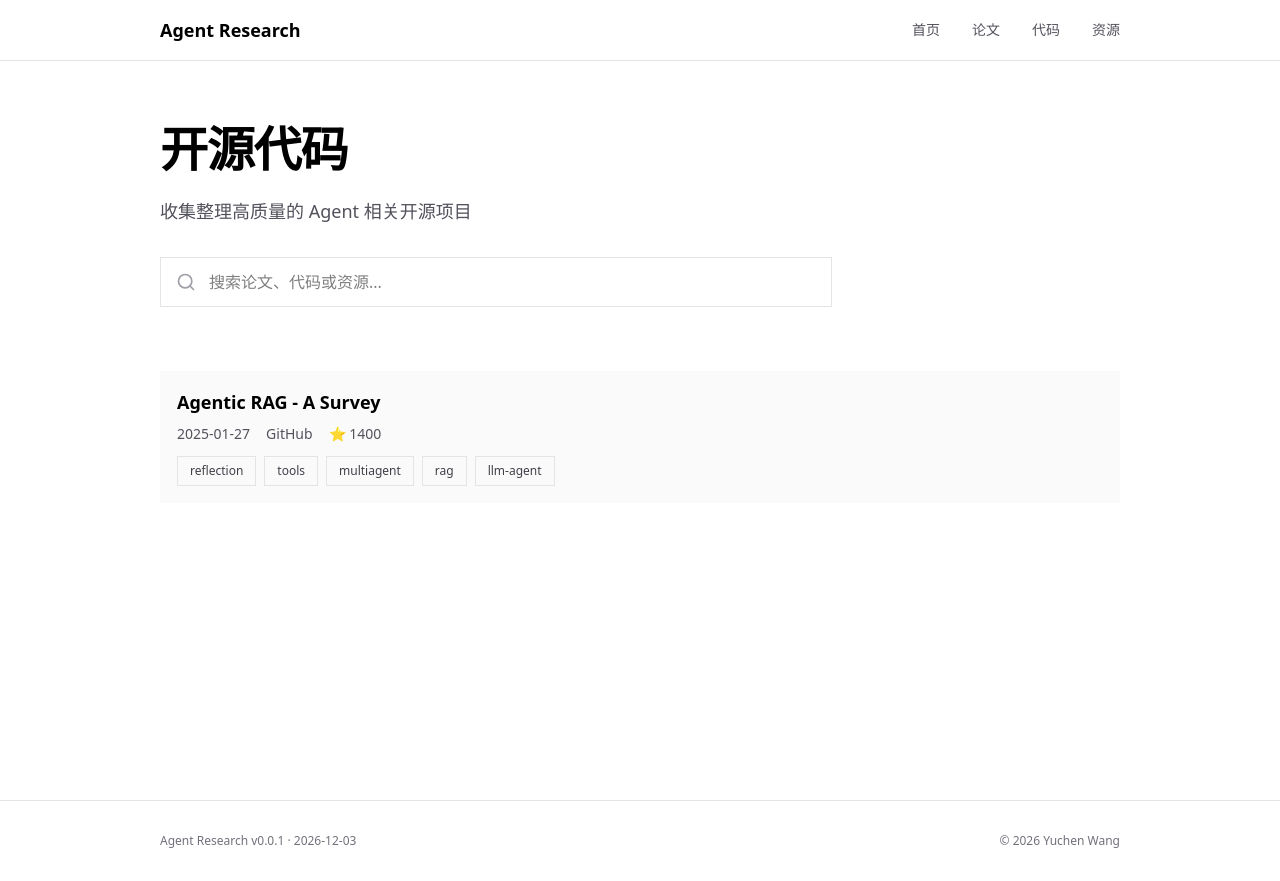
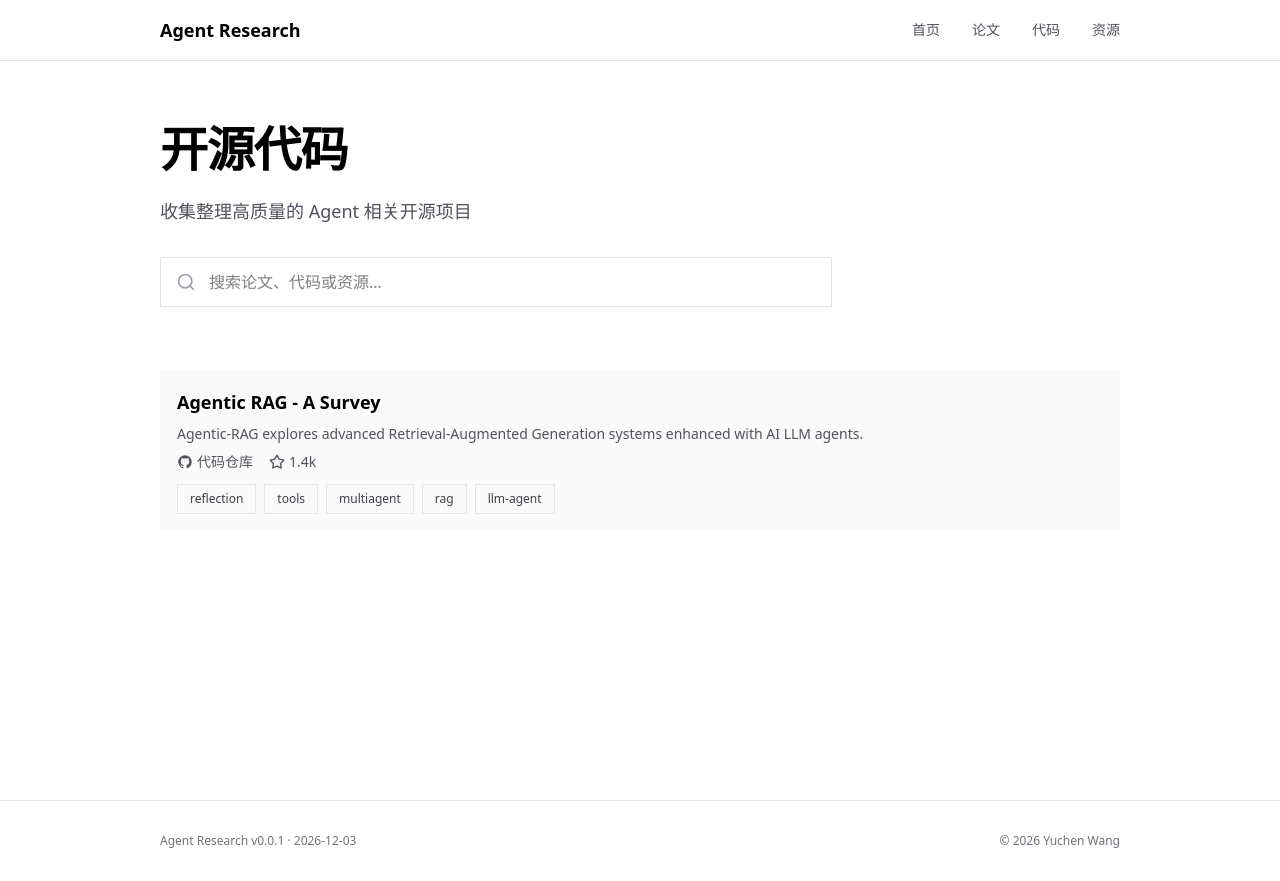
Before and after one commit to yc-w-cn/agent-research, a Next.js app: page /agent-research/code in a window 1280 px wide. Built offline with nearby package versions, Linux system fonts and the light colour scheme.

Commit message:
feat: 添加Tags组件并优化代码展示
重构CodeItem组件，提取标签展示为独立Tags组件
更新github链接字段从repo改为name
添加星星数量格式化功能
优化代码仓库链接样式为中文显示

```diff
--- a/src/components/CodeItem.tsx
+++ b/src/components/CodeItem.tsx
@@ -1,45 +1,61 @@
-import dayjs from 'dayjs';
+import { Star } from 'lucide-react';
 
 import { ContentItem } from '@/lib/content';
 
 import Card from './Card';
+import Tags from './Tags';
 
 interface CodeItemProps {
   data: ContentItem;
 }
 
+function formatStars(stars: number): string {
+  if (stars >= 1000) {
+    return `${(stars / 1000).toFixed(1)}k`;
+  }
+  return stars.toString();
+}
+
 export default function CodeItem({ data }: CodeItemProps) {
   return (
     <Card data={data} href={`/code/${data.slug}`}>
+      {data.github?.description && (
+        <p className="mt-2 text-sm text-zinc-600 whitespace-pre-wrap">
+          {data.github.description}
+        </p>
+      )}
       <div className="mt-2 flex items-center gap-4 text-sm text-zinc-600">
-        <span>{dayjs(data.date).format('YYYY-MM-DD')}</span>
         {data.github && (
           <a
-            href={`https://github.com/${data.github.repo}`}
+            href={`https://github.com/${data.github.name}`}
             target="_blank"
             rel="noopener noreferrer"
-            className="hover:text-black transition-colors"
+            className="flex items-center gap-1 hover:text-black transition-colors"
           >
-            GitHub
+            <svg
+              className="w-4 h-4"
+              fill="currentColor"
+              viewBox="0 0 24 24"
+              aria-hidden="true"
+            >
+              <path
+                fillRule="evenodd"
+                d="M12 2C6.477 2 2 6.484 2 12.017c0 4.425 2.865 8.18 6.839 9.504.5.092.682-.217.682-.483 0-.237-.008-.868-.013-1.703-2.782.605-3.369-1.343-3.369-1.343-.454-1.158-1.11-1.466-1.11-1.466-.908-.62.069-.608.069-.608 1.003.07 1.531 1.032 1.531 1.032.892 1.53 2.341 1.088 2.91.832.092-.647.35-1.088.636-1.338-2.22-.253-4.555-1.113-4.555-4.951 0-1.093.39-1.988 1.029-2.688-.103-.253-.446-1.272.098-2.65 0 0 .84-.27 2.75 1.026A9.564 9.564 0 0112 6.844c.85.004 1.705.115 2.504.337 1.909-1.296 2.747-1.027 2.747-1.027.546 1.379.202 2.398.1 2.651.64.7 1.028 1.595 1.028 2.688 0 3.848-2.339 4.695-4.566 4.943.359.309.678.92.678 1.855 0 1.338-.012 2.419-.012 2.747 0 .268.18.58.688.482A10.019 10.019 0 0022 12.017C22 6.484 17.522 2 12 2z"
+                clipRule="evenodd"
+              />
+            </svg>
+            <span>代码仓库</span>
           </a>
         )}
         {data.github?.stars && (
           <span className="flex items-center gap-1">
-            ⭐ {data.github.stars}
+            <Star className="w-4 h-4" />
+            <span>{formatStars(data.github.stars)}</span>
           </span>
         )}
       </div>
       {data.github?.tags && data.github.tags.length > 0 && (
-        <div className="mt-3 flex flex-wrap gap-2">
-          {data.github.tags.map((tag) => (
-            <span
-              key={tag}
-              className="text-xs px-3 py-1.5 border border-zinc-200 text-zinc-700 hover:border-zinc-300 transition-colors"
-            >
-              {tag}
-            </span>
-          ))}
-        </div>
+        <Tags tags={data.github.tags} />
       )}
     </Card>
   );
--- a/src/components/ContentDetailPage.tsx
+++ b/src/components/ContentDetailPage.tsx
@@ -34,7 +34,7 @@ export default function ContentDetailPage({ content }: ContentDetailPageProps) {
               )}
               {content.github && (
                 <a
-                  href={`https://github.com/${content.github.repo}`}
+                  href={`https://github.com/${content.github.name}`}
                   className="hover:text-black transition-colors"
                   target="_blank"
                   rel="noopener noreferrer"
--- a/src/components/PaperItem.tsx
+++ b/src/components/PaperItem.tsx
@@ -1,5 +1,6 @@
 import dayjs from 'dayjs';
 
+import { formatArxivSubjects } from '@/lib/arxiv-subjects';
 import { ContentItem } from '@/lib/content';
 
 import Card from './Card';
@@ -26,7 +27,7 @@ export default function PaperItem({ data }: PaperItemProps) {
       </div>
       {data.arxiv?.subjects && data.arxiv.subjects.length > 0 && (
         <div className="mt-2 text-xs text-zinc-600">
-          {data.arxiv.subjects.join('; ')}
+          {formatArxivSubjects(data.arxiv.subjects)}
         </div>
       )}
       {data.arxiv?.description && (
--- /dev/null
+++ b/src/components/Tags.tsx
@@ -0,0 +1,18 @@
+interface TagsProps {
+  tags: string[];
+}
+
+export default function Tags({ tags }: TagsProps) {
+  return (
+    <div className="mt-3 flex flex-wrap gap-2">
+      {tags.map((tag) => (
+        <span
+          key={tag}
+          className="text-xs px-3 py-1.5 border border-zinc-200 text-zinc-700 hover:border-zinc-300 transition-colors"
+        >
+          {tag}
+        </span>
+      ))}
+    </div>
+  );
+}
--- a/src/content/agentic-rag-survey.mdx
+++ b/src/content/agentic-rag-survey.mdx
@@ -6,13 +6,17 @@ categories:
 date: 2025-01-27
 arxiv:
   id: 2501.09136
+  title: "Agentic Retrieval-Augmented Generation: A Survey on Agentic RAG"
   subjects:
     - cs.AI
     - cs.CL
     - cs.IR
-  description: Agentic-RAG explores advanced Retrieval-Augmented Generation systems enhanced with AI LLM agents.
+  description: |
+    Large Language Models (LLMs) have revolutionized artificial intelligence (AI) by enabling human like text generation and natural language understanding. However, their reliance on static training data limits their ability to respond to dynamic, real time queries, resulting in outdated or inaccurate outputs. Retrieval Augmented Generation (RAG) has emerged as a solution, enhancing LLMs by integrating real time data retrieval to provide contextually relevant and up-to-date responses. Despite its promise, traditional RAG systems are constrained by static workflows and lack the adaptability required for multistep reasoning and complex task management.
+    Agentic Retrieval-Augmented Generation (Agentic RAG) transcends these limitations by embedding autonomous AI agents into the RAG pipeline. These agents leverage agentic design patterns reflection, planning, tool use, and multiagent collaboration to dynamically manage retrieval strategies, iteratively refine contextual understanding, and adapt workflows to meet complex task requirements. This integration enables Agentic RAG systems to deliver unparalleled flexibility, scalability, and context awareness across diverse applications.
+    This survey provides a comprehensive exploration of Agentic RAG, beginning with its foundational principles and the evolution of RAG paradigms. It presents a detailed taxonomy of Agentic RAG architectures, highlights key applications in industries such as healthcare, finance, and education, and examines practical implementation strategies. Additionally, it addresses challenges in scaling these systems, ensuring ethical decision making, and optimizing performance for real-world applications, while providing detailed insights into frameworks and tools for implementing Agentic RAG.
 github:
-  repo: asinghcsu/AgenticRAG-Survey
+  name: asinghcsu/AgenticRAG-Survey
   description: Agentic-RAG explores advanced Retrieval-Augmented Generation systems enhanced with AI LLM agents.
   stars: 1400
   tags:
```
